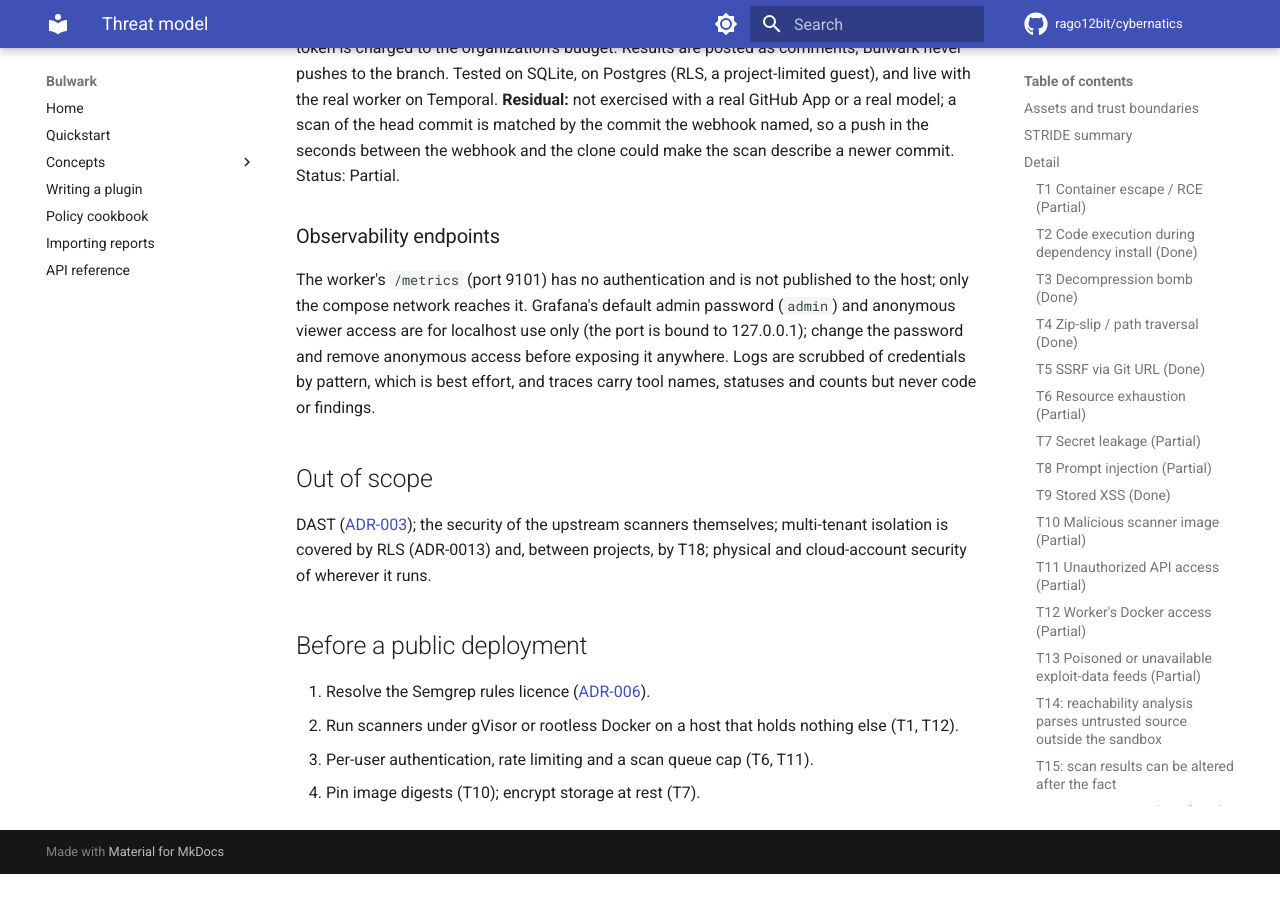
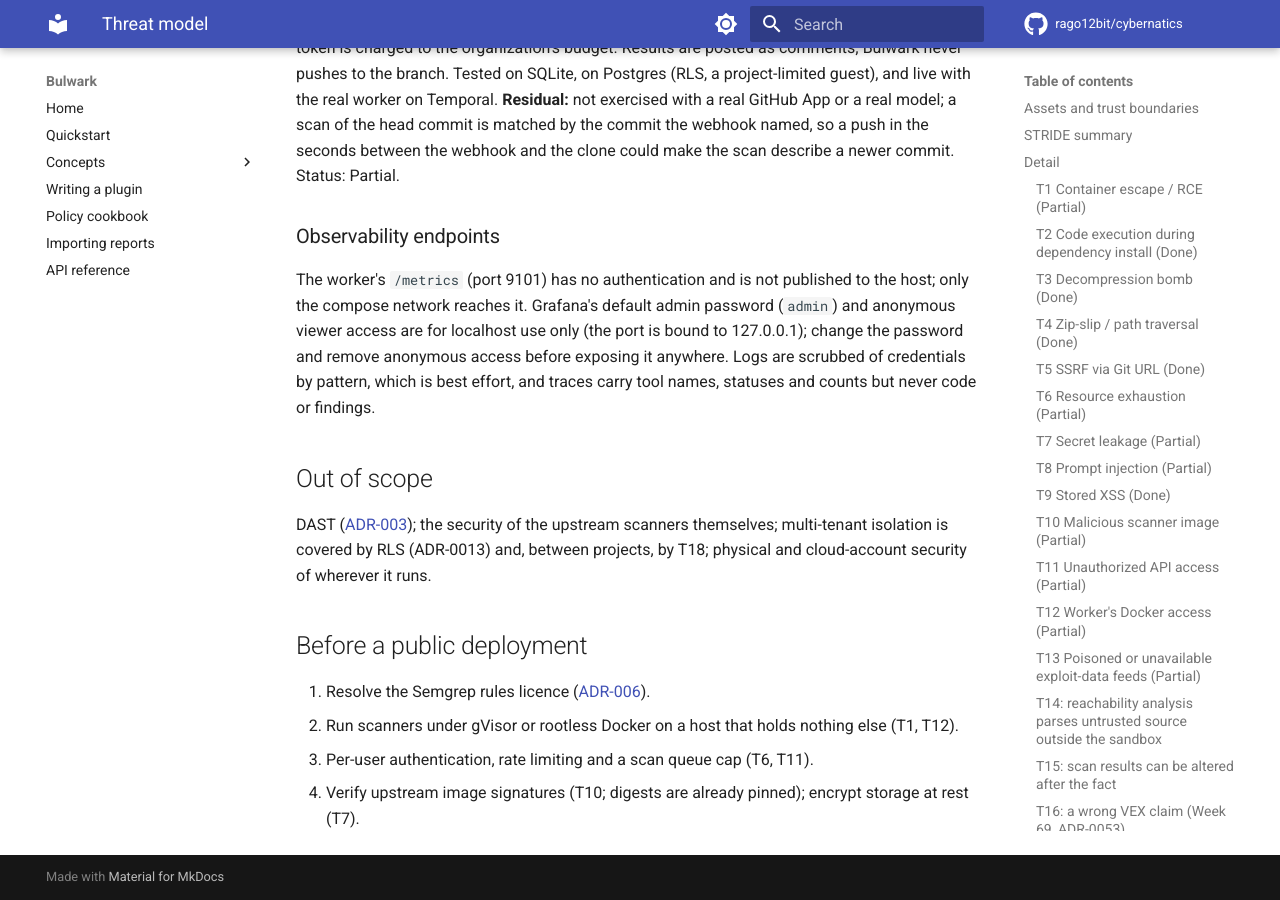
Before and after one commit to rago12bit/cybernatics, an MkDocs documentation site: the page built from docs/THREAT-MODEL.md, in a window 1280 px wide and 900 px high, scrolled down 8634 px. Built offline with MkDocs 1.6.1 and Material for MkDocs 9.7.7, drawn with Linux system fonts in a browser that asks for light colours; comment, search, counter and statistics services are not loaded; before the commit the page ends 9508 px from its top, so only the background shows below that.

Commit message:
docs(threat-model): T10 is Partial in the summary table too; the pre-deployment step is now signatures
Co-Authored-By: Claude Opus 5.5 <noreply@anthropic.com>

```diff
--- a/docs/THREAT-MODEL.md
+++ b/docs/THREAT-MODEL.md
@@ -289,4 +289,4 @@ isolation is covered by RLS (ADR-0013) and, between projects, by T18; physical a
 1. Resolve the Semgrep rules licence ([ADR-006](adr/0006-semgrep-rules-licensing.md)).
 2. Run scanners under gVisor or rootless Docker on a host that holds nothing else (T1, T12).
 3. Per-user authentication, rate limiting and a scan queue cap (T6, T11).
-4. Pin image digests (T10); encrypt storage at rest (T7).
+4. Verify upstream image signatures (T10; digests are already pinned); encrypt storage at rest (T7).
```
Also changed, not shown: other parts of docs/THREAT-MODEL.md (+1 -1 lines).
